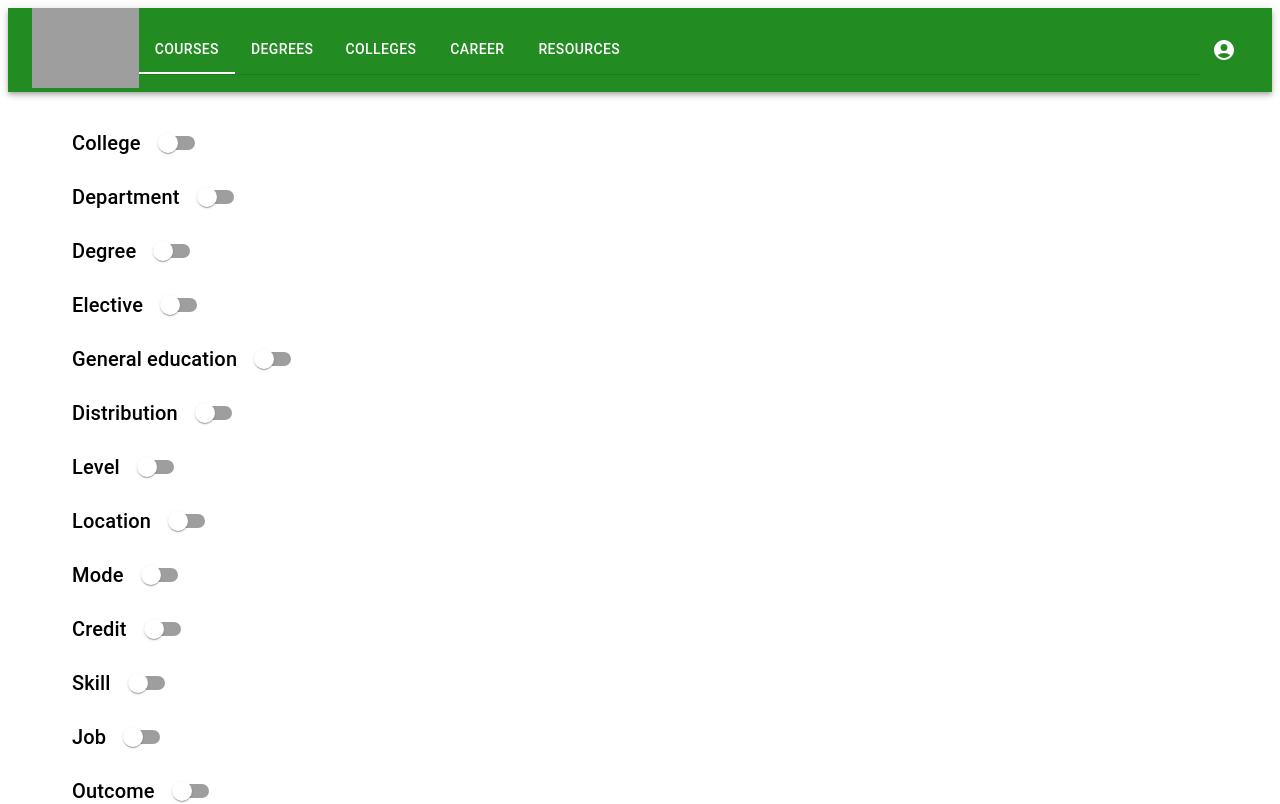
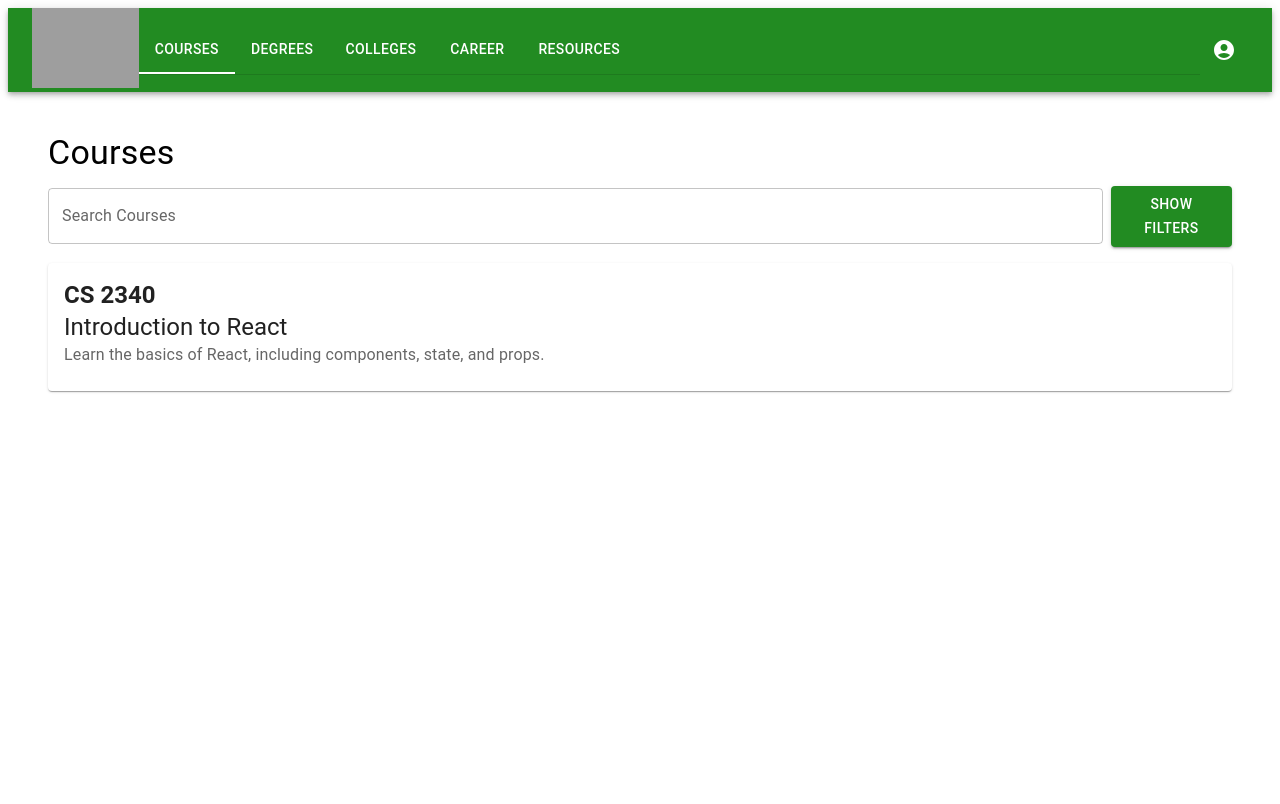
Before and after one commit to jonnydc4/CourseCatalogProject, a React (Create React App) app in the folder frontend/: page /coursecatalog in a window 1280 px wide. Shown: the top 804 px of the page. Built offline with nearby package versions, Linux system fonts and the light colour scheme; grey boxes are pictures that could not be loaded.

Commit message:
Created CourseCard and CourseList

```diff
--- /dev/null
+++ b/frontend/src/componants/CourseList/CourseCard.jsx
@@ -0,0 +1,16 @@
+import {Card, CardContent, Typography} from "@mui/material";
+import React from "react";
+
+const CourseCard = ({code, name, description}) => {
+    return (
+        <Card>
+            <CardContent>
+                <Typography variant="h5" fontWeight="bold">{code}</Typography>
+                <Typography variant="h5">{name}</Typography>
+                <Typography color="text.secondary">{description}</Typography>
+            </CardContent>
+        </Card>
+    )
+}
+
+export default CourseCard
--- a/frontend/src/componants/Navbar/Navbar.jsx
+++ b/frontend/src/componants/Navbar/Navbar.jsx
@@ -16,7 +16,7 @@ own index.
 
 It also uses a icon button to anchor a account menu when clicked. That anchor is the 'anchorE1'.
 When the account icon is clicked the menu opens up anchored over the account icon.
- */
+*/
 
 const StyledTab = styled(Tab)({
     color: 'white',
--- a/frontend/src/componants/NavbarTabs/Courses.jsx
+++ b/frontend/src/componants/NavbarTabs/Courses.jsx
@@ -1,15 +1,49 @@
-import React from 'react';
-import {Typography, Box} from "@mui/material";
-import CourseFilter from "../CourseFilter/CourseFilter";
+import React, { useState } from 'react';
+import { Box, Typography, TextField, Button, Card, CardContent, Dialog, DialogTitle, DialogContent } from '@mui/material';
+import CourseFilter from '../CourseFilter/CourseFilter';
+import CourseCard from "../CourseList/CourseCard";
 
 function Courses() {
+    const [filterOpen, setFilterOpen] = useState(false);
+    const [searchQuery, setSearchQuery] = useState('');
+
+    const handleSearchChange = (event) => {
+        setSearchQuery(event.target.value);
+    };
+
+    const toggleFilter = () => {
+        setFilterOpen(!filterOpen);
+    };
+
     return (
         <div>
-            <Box>
-                <CourseFilter/>
+            <Box sx={{ p: 2 }}>
+                <Typography variant="h4" gutterBottom>Courses</Typography>
+                <Box sx={{ display: 'flex', gap: 1, alignItems: 'center', mb: 2 }}>
+                    <TextField
+                        label="Search Courses"
+                        variant="outlined"
+                        value={searchQuery}
+                        onChange={handleSearchChange}
+                        fullWidth
+                    />
+                    <Button variant="contained" onClick={toggleFilter}>
+                        {filterOpen ? 'Hide Filters' : 'Show Filters'}
+                    </Button>
+                </Box>
+                <Dialog open={filterOpen} onClose={toggleFilter}>
+                    <DialogTitle>Filter By:</DialogTitle>
+                    <DialogContent>
+                        <CourseFilter />
+                    </DialogContent>
+                </Dialog>
+                <CourseCard
+                    code={"CS 2340"}
+                    name={"Introduction to React"}
+                    description={"Learn the basics of React, including components, state, and props."}
+                />
             </Box>
         </div>
     );
 }
-
-export default Courses
+export default Courses;
```
Also changed, not shown: frontend/src/componants/CourseList/CourseList.jsx (added, +13 -0 lines).
